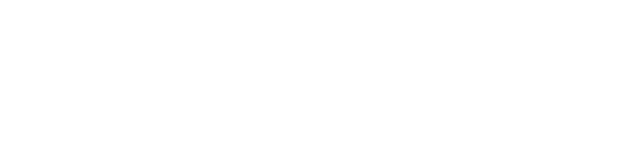
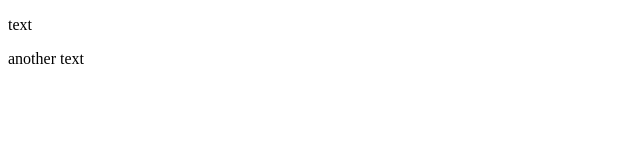
Before and after one commit to DaryaSlinko/task, a plain HTML site: page index.html in a window 1280 px wide. Shown: the full height of the page, 0-640 px from the left. Drawn offline with Linux system fonts and the light colour scheme.

Commit message:
added text

```diff
--- a/index.html
+++ b/index.html
@@ -5,6 +5,7 @@
     <title>Title</title>
 </head>
 <body>
-
+<p>text</p>
+<span>another text</span>
 </body>
 </html>
```
